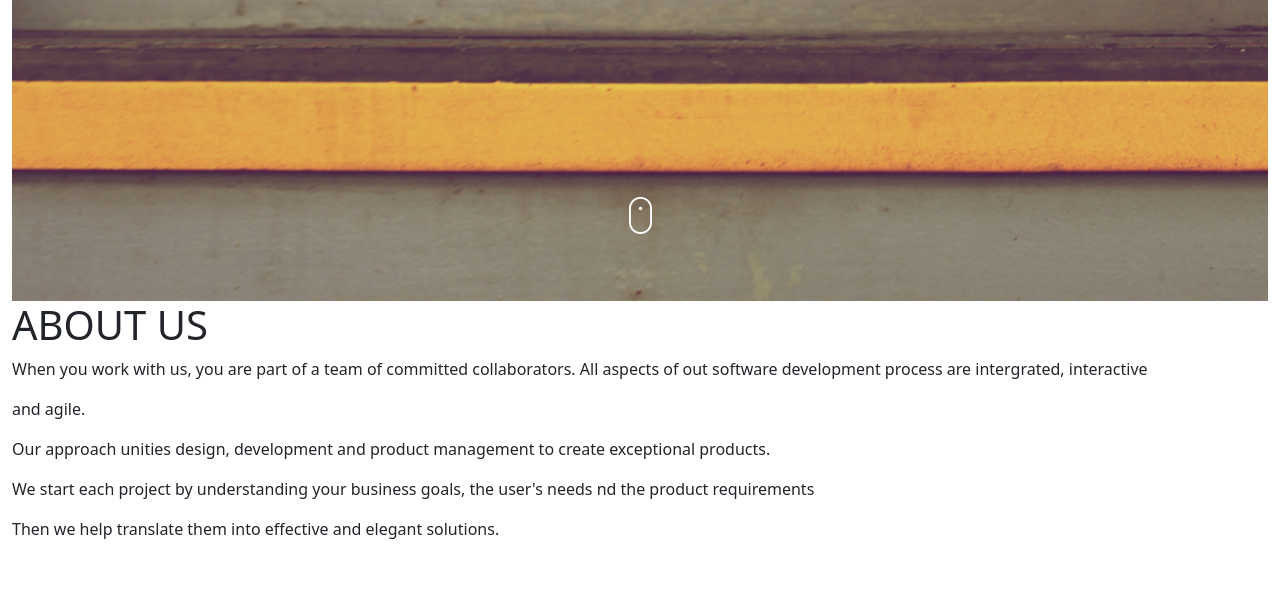
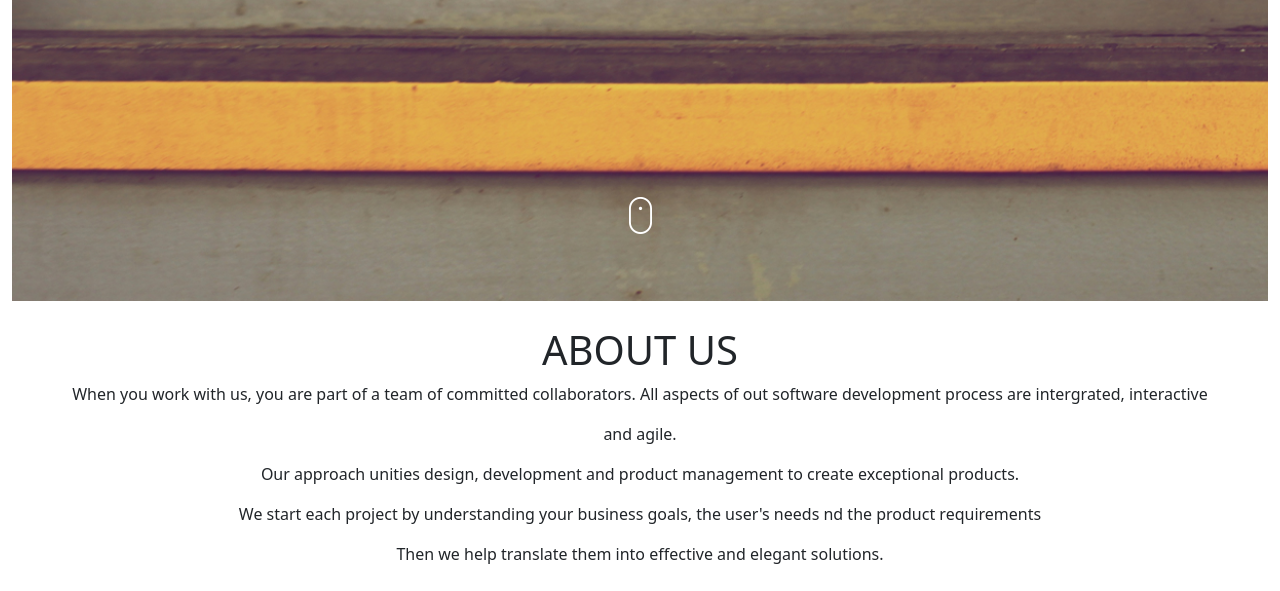
Before and after one commit to Kevson102/Delani-Studio, a plain HTML site: page index.html in a window 1280 px wide. Shown: the part 799-1390 px from the top of the page. Before the commit the page ends 1356 px from the top, so only its background shows below. Drawn offline with Linux system fonts and the light colour scheme.

Commit message:
adds the styling of the about section of the html page

```diff
--- a/css/styles.css
+++ b/css/styles.css
@@ -26,3 +26,8 @@
   color: white;
   text-align: center;
 }
+.about {
+  text-align: center;
+  margin-top: 25px;
+  margin-bottom: 25px;
+}
```
